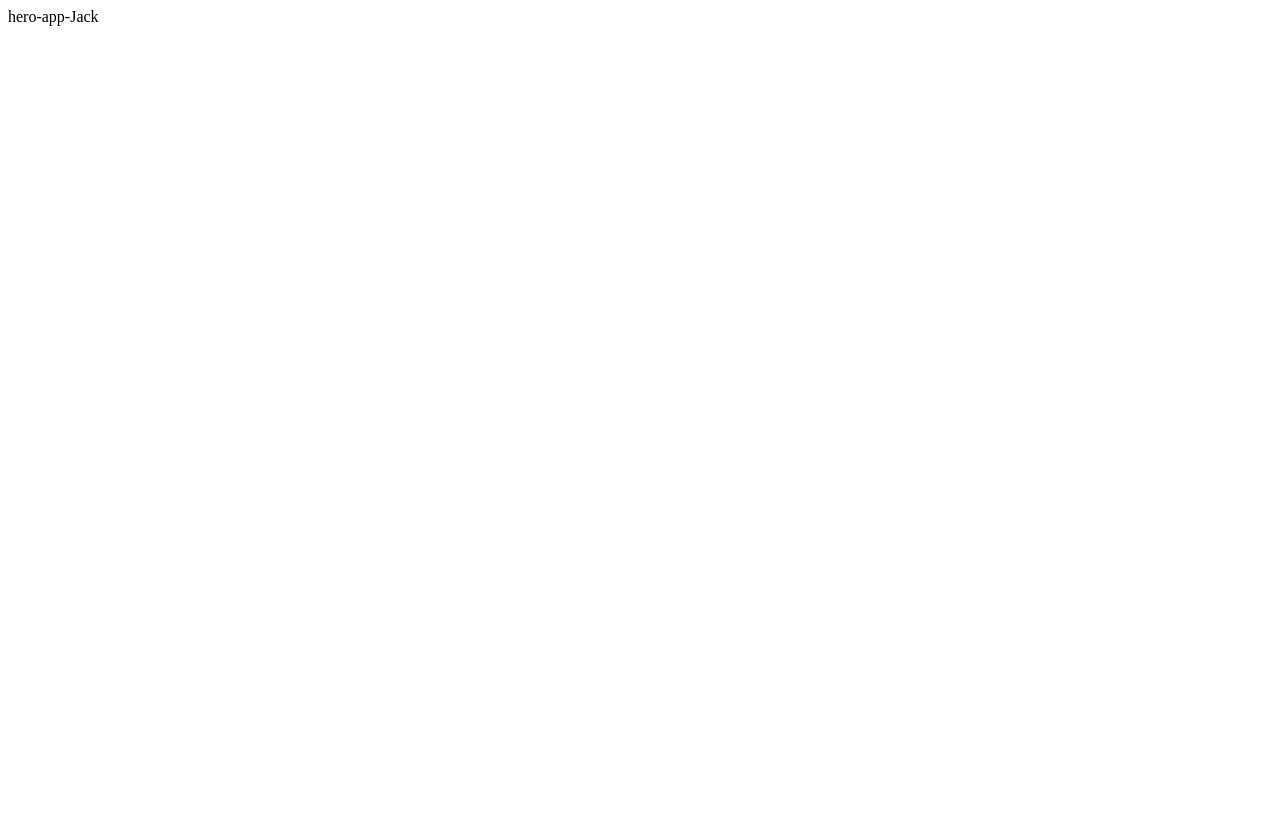
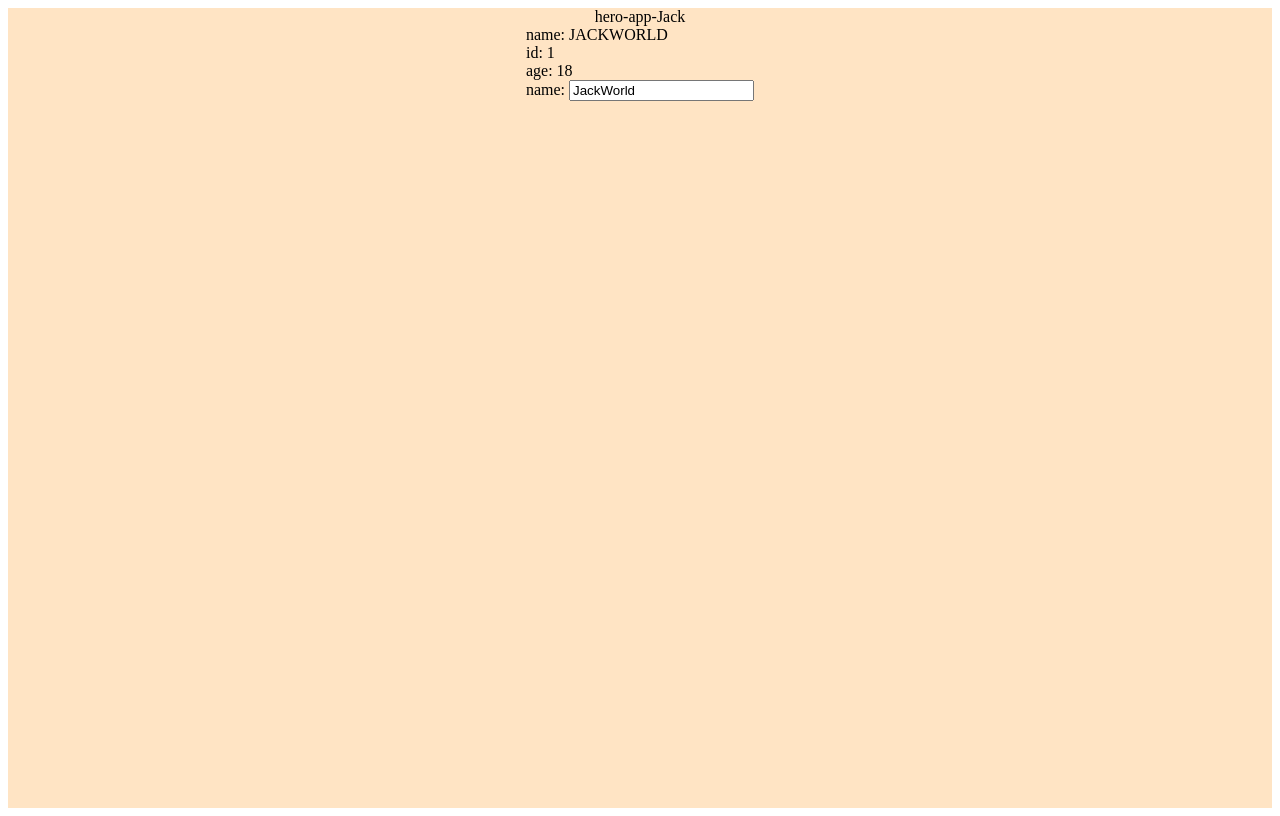
Before and after one commit to FlowerGrowers/hero-app, an Angular app: page / in a window 1280 px wide. Built offline with nearby package versions, Linux system fonts and the light colour scheme.

Commit message:
feat: 管道 可以对字符传进行操作 初步接触双向绑定

```diff
--- a/src/app/app.component.css
+++ b/src/app/app.component.css
@@ -0,0 +1,8 @@
+.wrapper {
+  display: flex;
+  flex-direction: column;
+  /* justify-content: center; */
+  align-items: center;
+  background-color: bisque;
+  height: 100vh;
+}
--- a/src/app/app.component.html
+++ b/src/app/app.component.html
@@ -1,4 +1,5 @@
-<div>
+<div class="wrapper">
   <p>{{ title }}</p>
+  <app-heroes></app-heroes>
   <router-outlet></router-outlet>
 </div>
--- /dev/null
+++ b/src/app/hero.ts
@@ -0,0 +1,5 @@
+export default class Hero {
+  readonly id: number;
+  age: number;
+  name: string;
+}
--- a/src/app/heroes/heroes.component.html
+++ b/src/app/heroes/heroes.component.html
@@ -1 +1,10 @@
-<p>heroes works!</p>
+<p>name: {{ hero.name | uppercase }}</p>
+<!-- 管道 大写 小写 -->
+<p>id: {{ hero.id }}</p>
+<p>age: {{ hero.age }}</p>
+
+<div>
+  <label>
+    name: <input type="text" [(ngModel)]="hero.name" placeholder="name" />
+  </label>
+</div>
--- a/src/app/heroes/heroes.component.ts
+++ b/src/app/heroes/heroes.component.ts
@@ -1,15 +1,17 @@
 import { Component, OnInit } from '@angular/core';
-
+// 装饰器 指定元数据
+import Hero from '../hero';
 @Component({
-  selector: 'app-heroes',
+  selector: 'app-heroes', // name => type
   templateUrl: './heroes.component.html',
-  styleUrls: ['./heroes.component.css']
+  styleUrls: ['./heroes.component.css'],
 })
 export class HeroesComponent implements OnInit {
+  public hero: Hero = { name: 'JackWorld', age: 18, id: 1 };
 
-  constructor() { }
-
+  constructor() {}
+  // 生命周期钩子 hook
   ngOnInit(): void {
+    console.log(this.hero);
   }
-
 }
```
Also changed, not shown: src/app/app.module.ts (+7 -10 lines).
